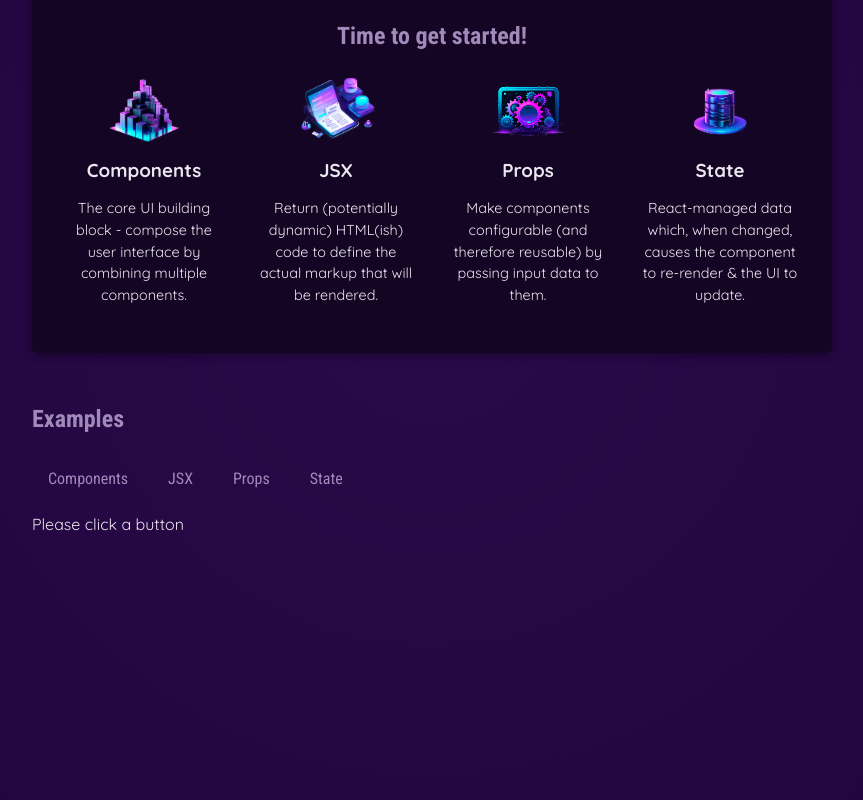
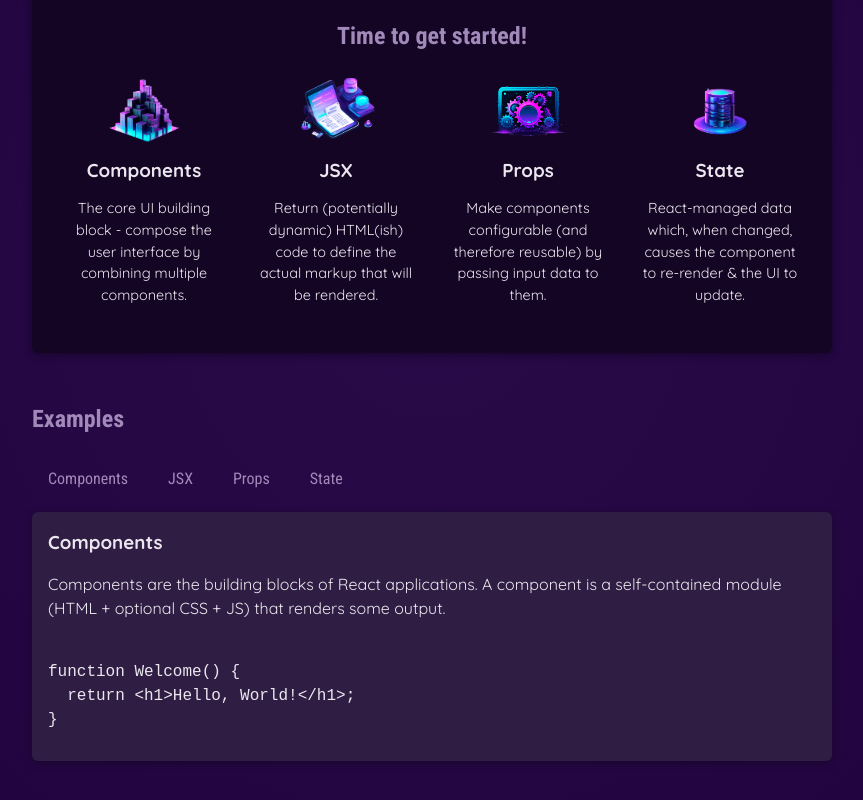
Before and after one commit to vanguyen333/ReactUdemy, a React (Vite) app: page / in a window 1280 px wide. Shown: the part 346-1146 px from the top of the page, without its empty margins (208-1071 px from the left). Built offline with nearby package versions, Linux system fonts and the light colour scheme.

Commit message:
54 Deriving and outputting data based on state

```diff
--- a/src/App.jsx
+++ b/src/App.jsx
@@ -3,14 +3,14 @@
 import Header from './components/Header/Header.jsx';
 import CoreConcept from './components/CoreConcept.jsx';
 import TabButton from './components/TabButton.jsx';
-
+import { EXAMPLES } from './data.js';
 function App() {
 //selectedTopic is the first element from the array which we get back from the useState
 // will be the current data snapshot(current state value provided by React, may change
 // if the component function is executed again) for this component execution cycle
 // setSelectedTopic:(state updating function): updates teh stored value &
 // tells React to re-execute the component function in which useState() was called
-  const [selectedTopic,setSelectedTopic]= useState('Please click a button')
+  const [selectedTopic,setSelectedTopic]= useState('components')
   const tabContent = "Please click a button";
   function handleSelect(selectedBtn) {
     // selectedButton => 'components','jsx','props','state'
@@ -48,7 +48,15 @@
           <TabButton onSelect={()=>handleSelect('state')}>State</TabButton>
 
         </menu>
-       {selectedTopic}
+       <div id="tab-content">
+        <h3>{EXAMPLES[selectedTopic].title}</h3>
+        <p>{EXAMPLES[selectedTopic].description}</p>
+        <pre>
+          <code>
+          {EXAMPLES[selectedTopic].code}
+          </code>
+        </pre>
+       </div>
       </section>
       </main>
     </div>
--- a/src/data.js
+++ b/src/data.js
@@ -29,3 +29,54 @@
       'React-managed data which, when changed, causes the component to re-render & the UI to update.',
   },
 ];
+
+export const EXAMPLES = {
+  components: {
+    title: 'Components',
+    description:
+      'Components are the building blocks of React applications. A component is a self-contained module (HTML + optional CSS + JS) that renders some output.',
+    code: `
+function Welcome() {
+  return <h1>Hello, World!</h1>;
+}`,
+  },
+  jsx: {
+    title: 'JSX',
+    description:
+      'JSX is a syntax extension to JavaScript. It is similar to a template language, but it has full power of JavaScript (e.g., it may output dynamic content).',
+    code: `
+<div>
+  <h1>Welcome {userName}</h1>
+  <p>Time to learn React!</p>
+</div>`,
+  },
+  props: {
+    title: 'Props',
+    description:
+      'Components accept arbitrary inputs called props. They are like function arguments.',
+    code: `
+function Welcome(props) {
+  return <h1>Hello, {props.name}</h1>;
+}`,
+  },
+  state: {
+    title: 'State',
+    description:
+      'State allows React components to change their output over time in response to user actions, network responses, and anything else.',
+    code: `
+function Counter() {
+  const [isVisible, setIsVisible] = useState(false);
+
+  function handleClick() {
+    setIsVisible(true);
+  }
+
+  return (
+    <div>
+      <button onClick={handleClick}>Show Details</button>
+      {isVisible && <p>Amazing details!</p>}
+    </div>
+  );
+}`,
+  },
+};
```
